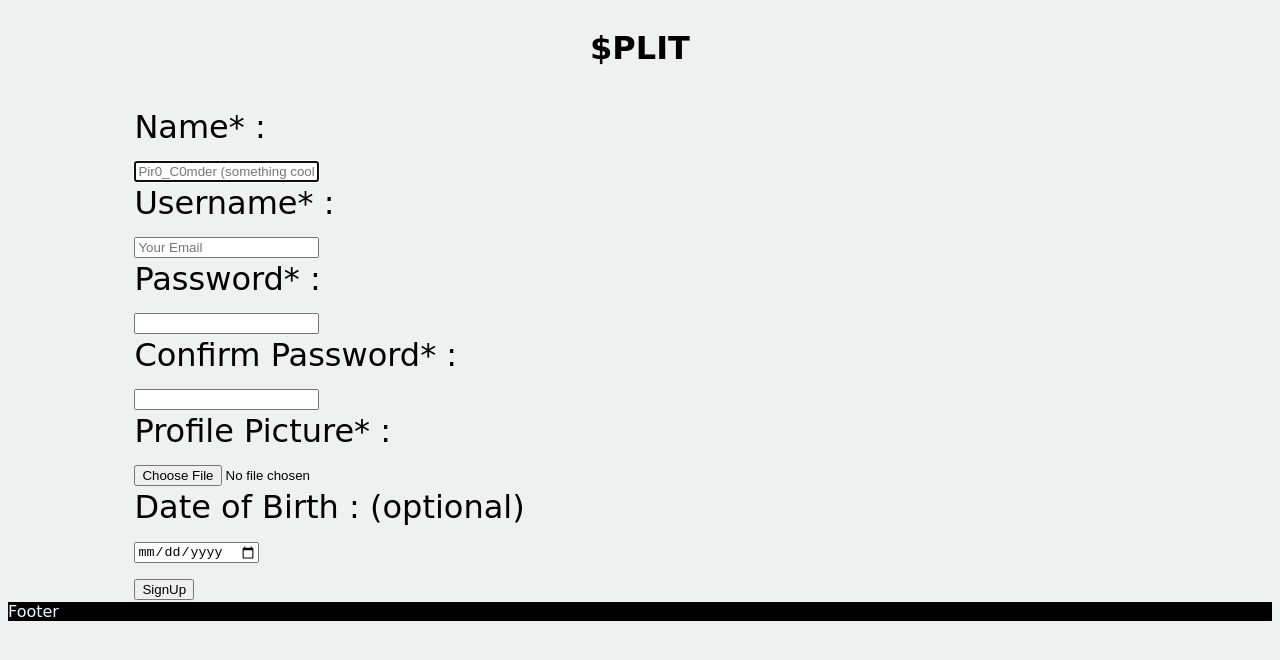
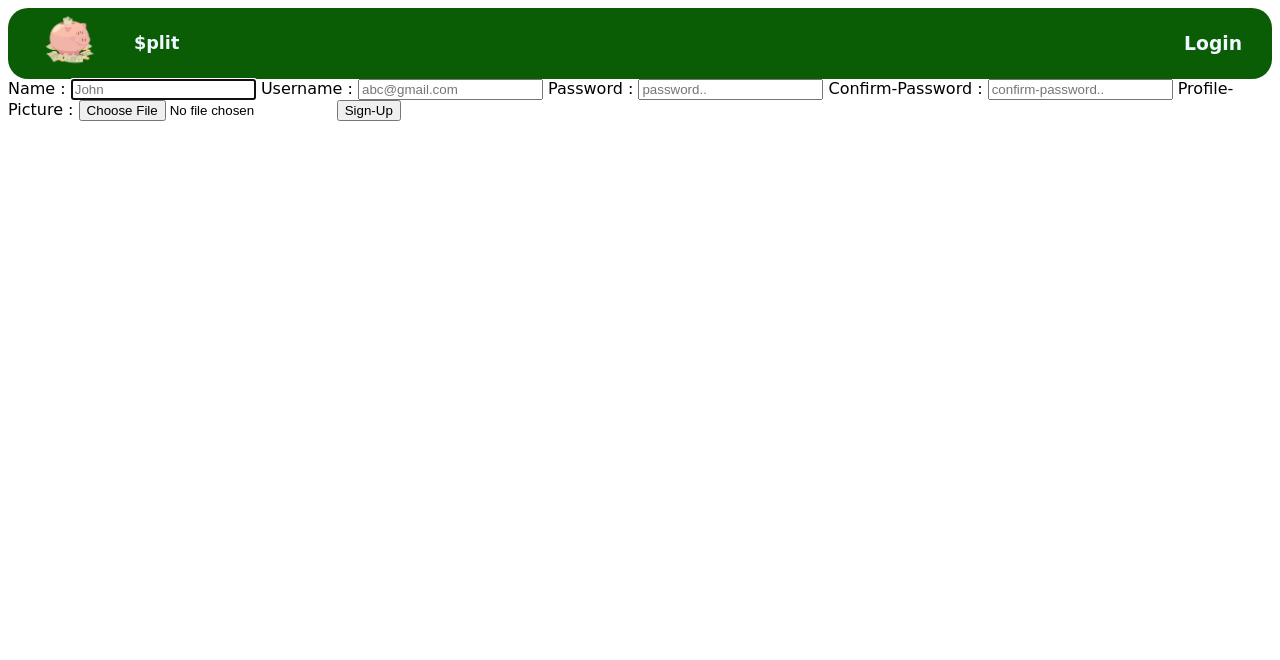
Before and after one commit to Amritprakash2704/Split.github.io, a plain HTML site: page Website/HTML/signup1.html in a window 1280 px wide. Drawn offline with Linux system fonts and the light colour scheme; a web font is replaced by a local one.

Commit message:
modified further 1

```diff
--- a/Website/CSS/index.css
+++ b/Website/CSS/index.css
@@ -1,3 +1,9 @@
+body{
+    background-image: url(/images/Loginbg.png);
+    background-repeat: no-repeat;
+    background-position: center;
+    background-size: 400px;
+}
 .container{
     font-family: 'Federant', cursive;
     box-sizing: border-box;
--- /dev/null
+++ b/Website/CSS/signup.css
@@ -0,0 +1,50 @@
+.container{
+    font-family: 'Federant', cursive;
+    box-sizing: border-box;
+}
+.top{
+    background-color: rgb(10, 92, 5);
+    color: aliceblue;
+    overflow: auto;
+    border-radius: 20px;
+    box-sizing: border-box;
+    margin-top: 0px;
+}
+#logo{
+    width: 60px;
+    display: inline-block;
+    float: left ;
+    margin: 2px 12px;
+    padding: 0px 20px;
+}
+#title{
+    /* background-color: blue; */
+    font-size: 110%;
+    font-weight: bold;
+    width: 50px;
+    display: inline-block;
+    margin-top: 2px;
+    float: left ;
+    margin: 21px 0px;
+    padding: 4px 2px;
+}
+#Login{
+    float: right;
+    /* border: 2px solid red; */
+    margin: 21px 0px;
+    padding: 4px 30px;
+}
+
+a{
+    text-decoration: none;
+    color: aliceblue;
+}
+
+a:hover{
+    color: rgb(208, 85, 233);
+}a:visited{
+    color: rgb(218, 138, 42);
+}
+a:active{
+    color: rgb(97, 174, 241);
+}
--- a/Website/HTML/signup1.html
+++ b/Website/HTML/signup1.html
@@ -1,73 +1,38 @@
 <!DOCTYPE html>
-<html lang="en-IN">
+<html lang="en">
 <head>
-   <meta charset="utf-8"/>
-   <meta name="viewport" content="width=device-width, initial-scale=1.0" />
-   <link href="https://fonts.googleapis.com/css2?family=Federant&display=swap" rel="stylesheet"/>
-   <link rel="icon" type="image/x-icon" href="images/favicon.png"/>
+    <meta charset="UTF-8">
+    <meta http-equiv="X-UA-Compatible" content="IE=edge">
+    <meta name="viewport" content="width=device-width, initial-scale=1.0">
+    <link href="https://fonts.googleapis.com/css2?family=Federant&display=swap" rel="stylesheet" />
+    <link rel="icon" type="image/x-icon" href="/images/favicon.png" />
     <title>$plit</title>
-    <style>
-        body{
-            background-color:rgb(238, 241, 240) ;
-            font-family: 'Federant', cursive;
-        }
-       .grid-container{
-         display: grid;
-         grid-template-areas: 'header'
-                               'main'
-                             'footer';
-       }
-       .header{
-         grid-area : header;
-
-        height:100px;
-         width: 100%;
-
-       }
-       .main{
-       grid-area : main;
-
-
-       }
-       .footer{
-           grid-area: footer;
-           background-color: black;
-           color: aliceblue;
-           height:100%;
-           font-size:100%;
-           margin-bottom: 0px;
-       }
-
-    </style>
+    <link rel="stylesheet" href="/Website/CSS/signup.css" />
 </head>
 <body>
-    <div class="grid-container">
-<div class="header">
-<h1 style="text-align: center ;">$PLIT</h1>
-</div>
-<div class="main">
-    <form method="post" enctype="multipart/form-data" action="signup.php" style="font-size : 200% ;margin-left : 10%;">
-        <label for="name">Name* :</label><br/>
-        <input type="text" id="name" placeholder="Pir0_C0mder (something cool)" autofocus required><br/>
-        <label for="username">Username* :</label><br/>
-       <input type="email" id="username" placeholder="Your Email" required><br/>
-       <label for="password">Password* :</label><br/>
-       <input type="password" id="password" required><br/>
-       <label for="repassword">Confirm Password* :</label><br/>
-       <input type="password" id="repassword" required><br/>
-       <label for="profile">Profile Picture* :</label><br/>
-       <input type="file" value="Choose File" required id="profile">
-
-       <br/>
-       <label for="dob">Date of Birth : (optional)</label><br/>
-       <input type="date" id="dob">
-       <br/>
-       <input type="submit" value="SignUp" id="signup">
-    </form>
-</div>
-<div class="footer">
-Footer
-</div>
-</div>
+    <div class="container">
+        <header class="top">
+            <img id="logo" src="/images/favicon.png" alt="Logo">
+            <h3 id="title">$plit</h3>
+            <h3 id="Login"><a href="login.html" target="_blank">Login</a></h3>
+        </header>
+        <div class="second">
+            <section class="form">
+                <form method="post" action="">
+                    <label for="name">Name :</label>
+                    <input type="text" id="name" required autofocus placeholder="John" />
+                    <label for="username"> Username :</label>
+                    <input type="email" id="username" required placeholder="abc@gmail.com" />
+                    <label for="password">Password :</label>
+                    <input type="password" id="password" required placeholder="password.." />
+                    <label for="confirmpassword">Confirm-Password :</label >
+                    <input type="password" id="confirmpassword" required placeholder="confirm-password..">
+                    <label for="profilepic">Profile-Picture :</label>
+                    <input type="file" id="profilepic" required >
+                     <input type="submit" id="submit" formenctype="multipart/form-data" value="Sign-Up" />
+                </form>
+            </section>
+        </div>
+     </div>
 </body>
 </html>
```
Also changed, not shown: Website/CSS/dashboard.css (added), Website/HTML/dashboard.html (added).
